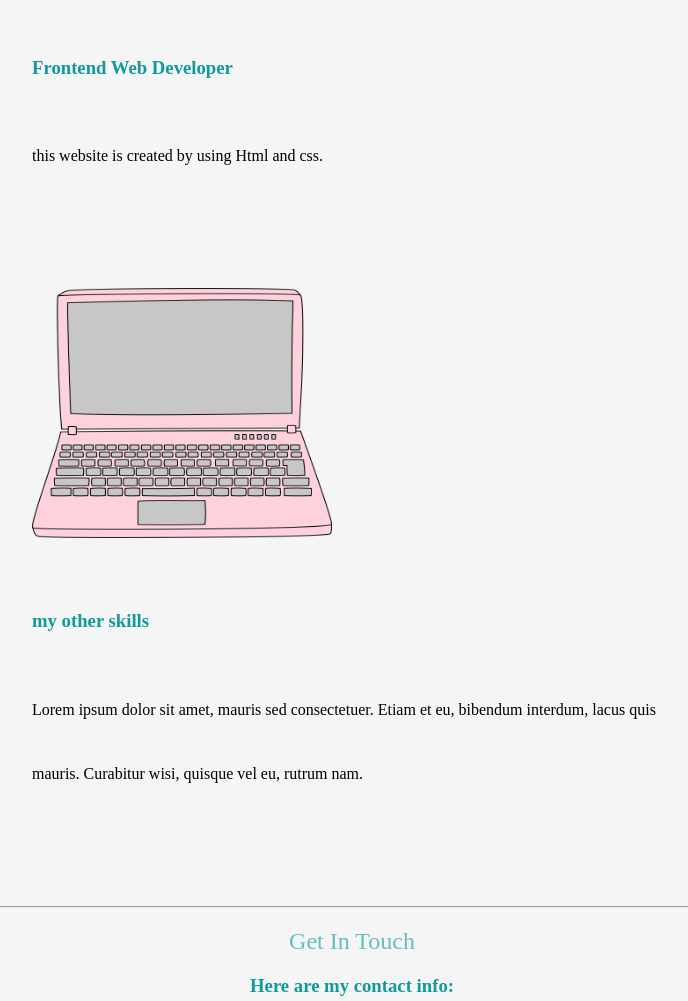
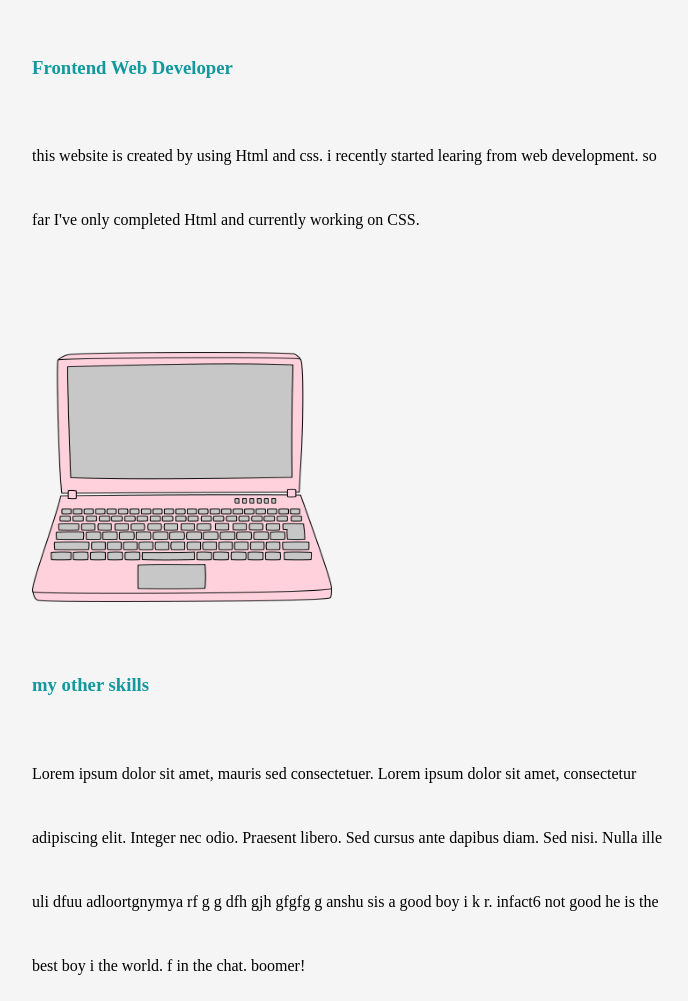
Before and after one commit to AnshuSarkarANX/My-Sites, a plain HTML site: page index.html in a window 1280 px wide. Shown: the part 1620-2621 px from the top of the page, without its empty margins (288-976 px from the left). Drawn offline with Linux system fonts and the light colour scheme; a web font is replaced by a local one.

Commit message:
description added

```diff
--- a/index.html
+++ b/index.html
@@ -32,12 +32,12 @@
       <div class="skill-row">
         <img class="wdpng" src="web dev.png" alt="">
         <h3>Frontend Web Developer</h3>
-        <p>this website is created by using Html and css.</p>
+        <p>this website is created by using Html and css. i recently started learing from  web development. so far I've only completed Html and currently working on CSS. </p>
       </div>
       <div class="skill-row">
         <img class="lappng" src="thumb-image-laptop-doodle-pc-computer-electronics-computer-keyboard-transparent-png-1298989.png" alt="">
         <h3>my other skills</h3>
-        <p>Lorem ipsum dolor sit amet, mauris sed consectetuer. Etiam et eu, bibendum interdum, lacus quis mauris. Curabitur wisi, quisque vel eu, rutrum nam.</p>
+        <p>Lorem ipsum dolor sit amet, mauris sed consectetuer. Lorem ipsum dolor sit amet, consectetur adipiscing elit. Integer nec odio. Praesent libero. Sed cursus ante dapibus diam. Sed nisi. Nulla ille uli dfuu adloortgnymya rf g g dfh gjh gfgfg g anshu sis a good boy i k r. infact6 not good he is the best boy i the world. f in the chat. boomer!</p>
       </div>
     </div>
     <hr>
```
